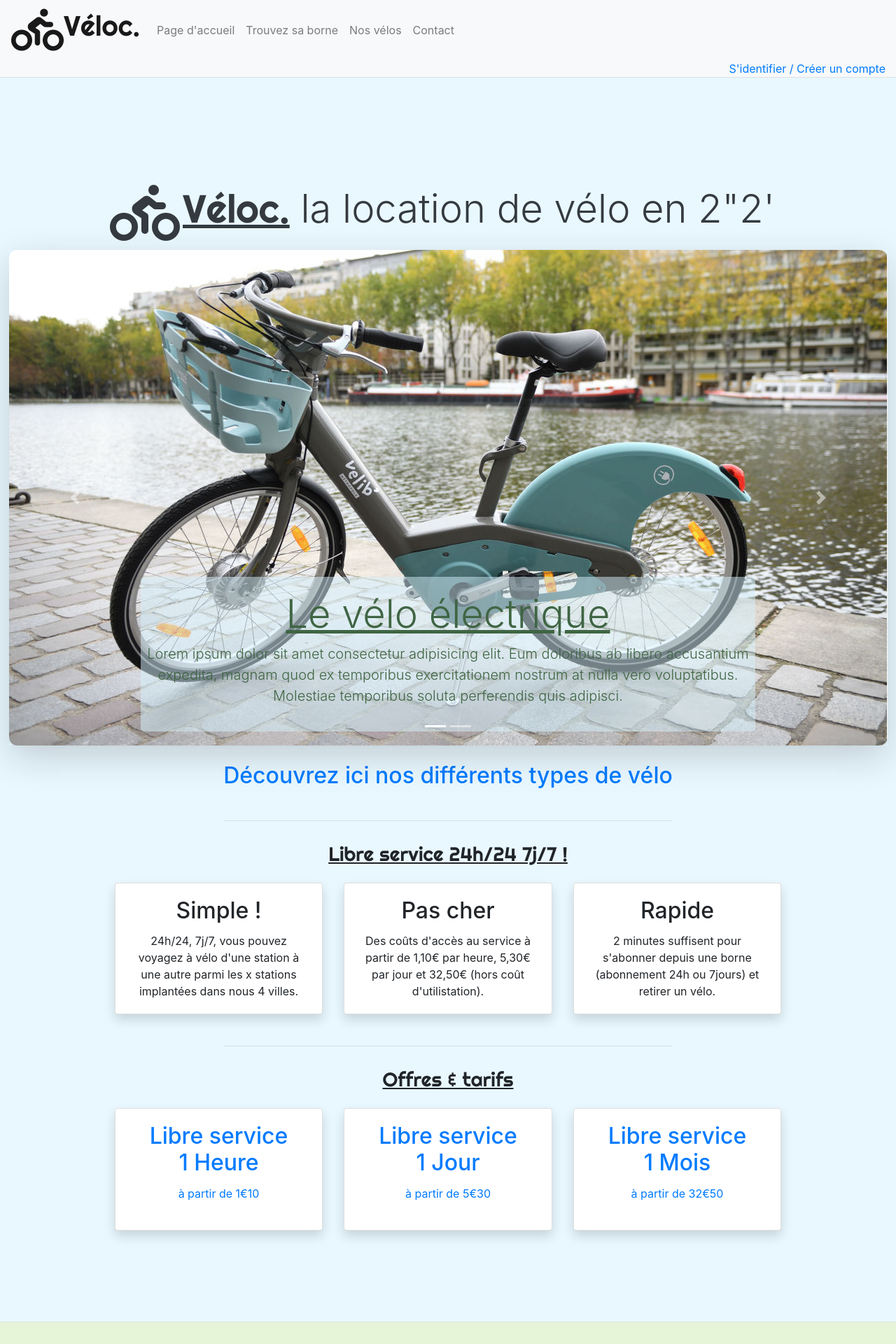
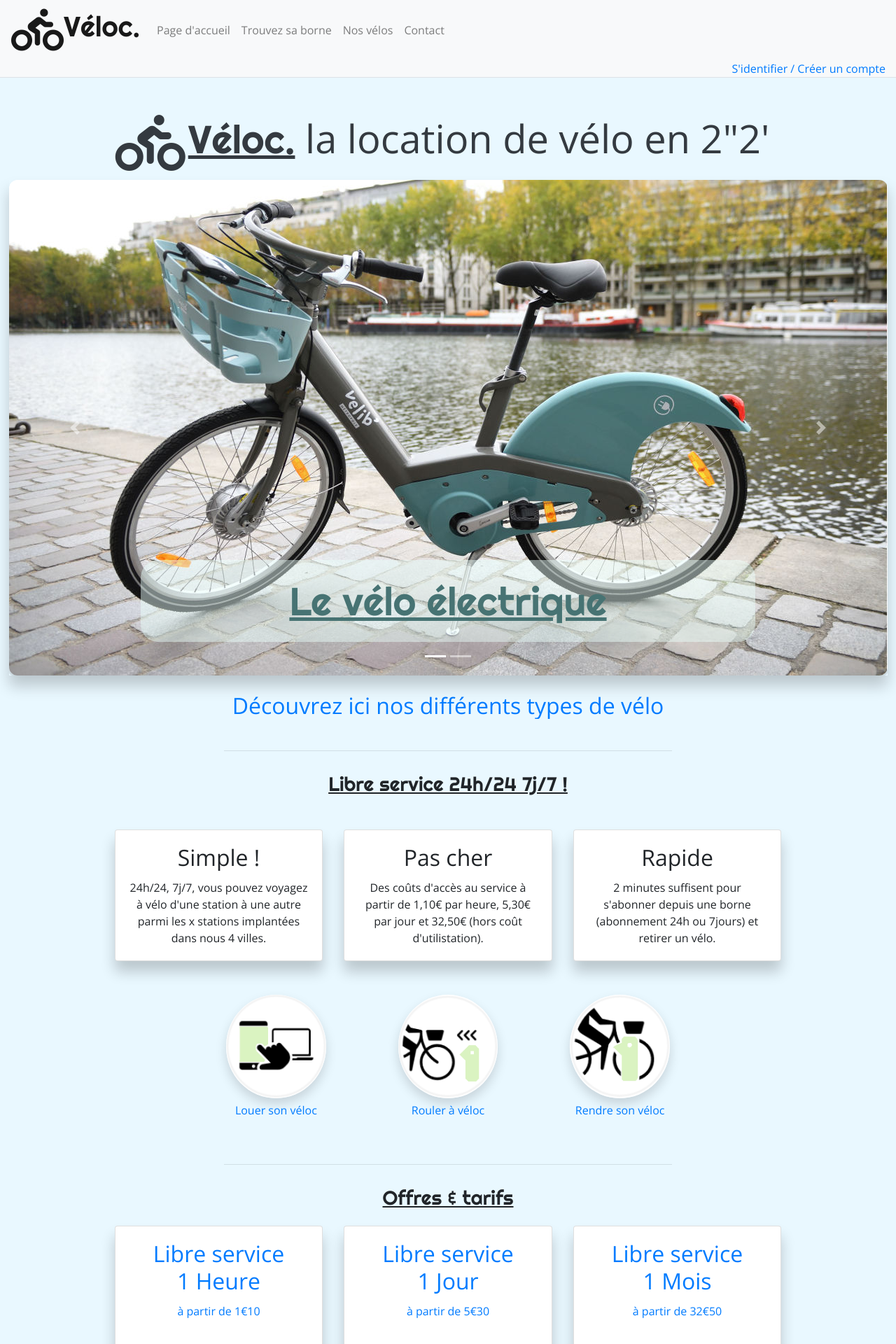
Before and after one commit to RassouanRIchardsons/Veloc, a PHP site: page /veloc-index.html in a window 1280 px wide. Shown: the top 1920 px of the page at 70% size. Run offline with PHP 8.4, Linux system fonts and the light colour scheme; some libraries are stand-ins or nearby versions.

Commit message:
mise à jour à 08:31
mise à jour à 08:31

```diff
--- a/CODE site/style.css
+++ b/CODE site/style.css
@@ -4,27 +4,20 @@
 section{
     overflow-x: hidden;
     overflow-y: hidden;
-
+    padding-top: 109px;
 }
 #home{
     background-color: #e9f8ff ;
-    position: relative;
-    top: 109px;
-    padding-top: 150px;
-    padding-bottom: 130px;
+    padding-top: 50px;
+    padding-bottom: 85px;
 }
 #ville{
     background-color: rgba(205, 235, 175, 0.5);
-    position: relative;
-    top: 109px;
     padding-top: 70px;
-    padding-bottom: 130px;
+    padding-bottom: 85px;
 }
 #caracteristiques{
     background-color: #e9f8ff ;
-    position: relative;
-    top: 109px;
-    height: 900px;
     padding-top: 70px;
     padding-bottom: 130px;
 }
@@ -35,7 +28,10 @@ footer{
 }
 /*POLICE*/
 .righteous{
-    font-family: 'Righteous', cursive;
+    font-family: 'Righteous', cursive!important;
+}
+.roboto{
+    font-family: 'Open Sans', sans-serif;
 }
 /* // POLICE */
 
@@ -51,10 +47,15 @@ footer{
 .carousel-inner img{
     border-radius: 12px;
 }
-.carousel-caption{
-    background-color: rgba(213, 241, 253, 0.5);
-    border-radius: 5px;
+.h5_carousel{
+    background-color: rgba(234, 255, 250, 0.46);
+    border-radius: 25px;
     color: #3f6543;
+    padding: 25px;
+    display: block;
+}
+.h5_carousel_bleu{
+    color: #477373!important;
 }
 /* // CAROUSEL /*
 /* CARD  */
@@ -66,6 +67,14 @@ footer{
 }
 .card_1{
     height: auto;
+}
+.ebauche{
+    transition: 0.4s;
+}
+.ebauche:hover{
+    height: 110%;
+    width: 110%;
+    color: black;
 }
 
 
@@ -81,7 +90,7 @@ footer{
     border-radius: 0px 15px 15px 0px; */
 }
 .title_offres{
-    background-color: rgba(205, 235, 175, 0.3);
+    background-color: rgba(205, 235, 175, 0.2);
     overflow: hidden;
 }
 /* // CARD */
@@ -101,13 +110,24 @@ footer{
 }
 /* // JUMMBOTRON GOOGLE MAP */
 
-/* IMAGES */
+/* IMAGES & SHADOW  */
 #velo_caracteristiques{
-    background-color: #00000017;
-    border-radius: 76px;
+    background-color: #fff;
+    border-radius: 31px;
     padding: 5px;
+    border: 3px solid #bebebe;
+    -webkit-box-shadow: 0 15px 20px rgba(0, 0, 0, 0.2);
+    -moz-box-shadow: 0 15px 20px rgba(0, 0, 0, 0.2);
+    box-shadow: 0 15px 20px rgba(0, 0, 0, 0.2);
+    width: 80%;
+    transition: 0.3s;
 }
-/* // IMAGES */
+.shadow_perso{
+    -webkit-box-shadow: 0 15px 20px rgba(0, 0, 0, 0.2);
+    -moz-box-shadow: 0 15px 20px rgba(0, 0, 0, 0.2);
+    box-shadow: 0 15px 20px rgba(0, 0, 0, 0.2);
+}
+/* // IMAGES & SHADOW  */
 
 
 
@@ -130,4 +150,10 @@ footer{
     font-size: 1.05em;
     font-weight: 900;
 }
+#velo_caracteristiques:hover{
+    width: 81%;
+}
+table:hover{
+
+}
 /* //HOVER */
--- a/CODE site/veloc-index.html
+++ b/CODE site/veloc-index.html
@@ -9,6 +9,7 @@
             <script src="https://kit.fontawesome.com/a9c9c86a63.js"></script>
     <!-- Lien Google font -->
             <link href="https://fonts.googleapis.com/css?family=Righteous&display=swap" rel="stylesheet">
+            <link href="https://fonts.googleapis.com/css?family=Open+Sans&display=swap" rel="stylesheet">
     <!-- Lien CSS -->
             <link rel="stylesheet" href="style.css"/>
             <title>Véloc, location de vélo en 2"2'</title>
@@ -19,7 +20,7 @@
             <div id="contenu_principal">
 
 <!-- HEADER -->
-                <header class="border-bottom bg-light fixed-top">
+                <header class="border-bottom bg-light fixed-top roboto">
                     <nav class="navbar navbar-expand-lg navbar-light bg-light">
                             <a class="navbar-brand d-flex" href="#">
                                 <i class="fas fa-biking fa-3x"></i>
@@ -52,7 +53,7 @@
                 </header>
 <!-- // HEADER -->
 <!-- SECTION -->
-                <section>
+                <section class="roboto">
 <!-- HOME -->
                     <div class="" id="home">
                         <h1>
@@ -63,24 +64,22 @@
                         </h1>
         <!-- CAROUSEL-->
                         <div class="bd-example d-flex justify-content-center">
-                            <div id="carouselExampleCaptions" class="carousel slide shadow-lg" data-ride="carousel">
+                            <div id="carouselExampleCaptions" class="carousel slide shadow_perso" data-ride="carousel">
                                 <ol class="carousel-indicators">
                                     <li data-target="#carouselExampleCaptions" data-slide-to="0" class="active"></li>
                                     <li data-target="#carouselExampleCaptions" data-slide-to="1"></li>
                                 </ol>
                                 <div class="carousel-inner">
                                     <div class="carousel-item active">
-                                        <img src="img/img-velib-bleu.jpeg" class="d-block mx-auto img-fluid shadow" alt="...">
+                                        <img src="img/img-velib-bleu.jpeg" class="d-block mx-auto img-fluid shadow_perso" alt="...">
                                         <div class="carousel-caption d-none d-sm-block">
-                                            <h5 class="ovf display-4"><u>Le vélo électrique</u></h5>
-                                            <p class="lead">Lorem ipsum dolor sit amet consectetur adipisicing elit. Eum doloribus ab libero accusantium expedita, magnam quod ex temporibus exercitationem nostrum at nulla vero voluptatibus. Molestiae temporibus soluta perferendis quis adipisci.</p>
+                                            <h5 class="ovf display-4"><u class="h5_carousel h5_carousel_bleu righteous">Le vélo électrique</u></h5>
                                         </div>
                                     </div>
                                     <div class="carousel-item">
-                                        <img src="img/img-velib-vert.jpg" class="d-block  mx-auto img-fluid shadow" alt="...">
+                                        <img src="img/img-velib-vert.jpg" class="d-block mx-auto img-fluid shadow_perso" alt="...">
                                         <div class="carousel-caption d-none d-sm-block">
-                                            <h5 class="ovf display-4"><u>Le vélo mécanique</u></h5>
-                                            <p class="lead">Lorem ipsum dolor sit amet consectetur adipisicing elit. Eum doloribus ab libero accusantium expedita, magnam quod ex temporibus exercitationem nostrum at nulla vero voluptatibus. Molestiae temporibus soluta perferendis quis adipisci.</p>
+                                            <h5 class="ovf display-4"><u class="h5_carousel righteous">Le vélo mécanique</u></h5>
                                         </div>
                                     </div>
                                 </div>
@@ -101,9 +100,9 @@
                         <h3 class="ovf text-center righteous my-4"><u>Libre service 24h/24 7j/7 !</u></h3>
 
         <!-- CARD 1 -->
-                        <div class="row justify-content-center mt-4">
+                        <div class="row justify-content-center mt-4 pt-4">
                             <div class="col-sm-8 col-md-3 col-10 rounded">
-                                <div class="card shadow card_gauche card_1">
+                                <div class="card shadow_perso card_gauche card_1 h-100">
                                     <div class="card-body text-center">
                                         <h5 class="ovf card-title">Simple !</h5>
                                         <p class="card-text">24h/24, 7j/7, vous pouvez voyagez à vélo d'une station à une autre parmi les x stations implantées dans nous 4 villes.</p>
@@ -111,7 +110,7 @@
                                 </div>
                             </div>
                             <div class="col-sm-8 col-md-3 col-10 rounded">
-                                <div class="card shadow card_1">
+                                <div class="card shadow_perso card_1 h-100">
                                     <div class="card-body text-center">
                                         <h5 class="ovf card-title">Pas cher</h5>
                                         <p class="card-text">Des coûts d'accès au service à partir de 1,10€ par heure, 5,30€ par jour et 32,50€ (hors coût d'utilistation).</p>
@@ -119,10 +118,38 @@
                                 </div>
                             </div>
                             <div class="col-sm-8 col-md-3 col-10 rounded">
-                                <div class="card shadow card_droite card_1">
+                                <div class="card shadow_perso card_droite card_1 h-100">
                                     <div class="card-body text-center">
                                         <h5 class="ovf card-title">Rapide</h5>
                                         <p class="card-text">2 minutes suffisent pour s'abonner depuis une borne (abonnement 24h ou 7jours) et retirer un vélo.</p>
+                                    </div>
+                                </div>
+                            </div>
+                            <div class="col-sm-6 mt-4">
+                                <div class="row d-flex justify-content-between pt-4">
+                                    <div class="col-3 d-flex justify-content-center text-center">
+                                        <div class="row justify-content-center">
+                                            <a href="#" class="ebauche">
+                                                <img src="img/ebauche1.png" alt="" class="h-75 img-fluid rounded-circle mb-2 shadow">
+                                                <h6>Louer son véloc</h6>
+                                            </a>
+                                        </div>
+                                    </div>
+                                    <div class="col-3 d-flex justify-content-center text-center">
+                                        <div class="row justify-content-center">
+                                            <a href="#" class="ebauche">
+                                                <img src="img/ebauche2.png" alt="" class="h-75 img-fluid rounded-circle mb-2 shadow">
+                                                <h6>Rouler à véloc</h6>
+                                            </a>
+                                        </div>
+                                    </div>
+                                    <div class="col-3 d-flex justify-content-center text-center">
+                                        <div class="row justify-content-center">
+                                            <a href="#" class="ebauche">
+                                                <img src="img/ebauche3.png" alt="" class="h-75 img-fluid rounded-circle mb-2 shadow">
+                                                <h6>Rendre son véloc</h6>
+                                            </a>
+                                        </div>
                                     </div>
                                 </div>
                             </div>
@@ -134,7 +161,7 @@
         <!-- CARD 2 -->
                         <div class="row justify-content-center">
                             <div class="col-sm-8 col-md-3 col-10 rounded">
-                                <div class="card shadow card_gauche">
+                                <div class="card shadow_perso card_gauche">
                                     <div class="card-body text-center">
                                         <a href="#">
                                             <h5 class="card-title title_offres">Libre service<br>1 Heure</h5>
@@ -144,7 +171,7 @@
                                 </div>
                             </div>
                             <div class="col-sm-8 col-md-3 col-10 rounded">
-                                <div class="card shadow">
+                                <div class="card shadow_perso">
                                     <div class="card-body text-center">
                                         <a href="#">
                                             <h5 class="card-title title_offres">Libre service<br>1 Jour</h5>
@@ -154,7 +181,7 @@
                                 </div>
                             </div>
                             <div class="col-sm-8 col-md-3 col-10 rounded">
-                                <div class="card shadow card_droite">
+                                <div class="card shadow_perso card_droite">
                                     <div class="card-body text-center">
                                         <a href="">
                                             <h5 class="card-title title_offres">Libre service<br>1 Mois</h5>
@@ -164,6 +191,11 @@
                                 </div>
                             </div>
                         </div>
+                        <h3 class="d-flex justify-content-center text-dark pt-4 mt-4">
+                            <a class="d-flex justify-content-center text-dark" href="#">
+                                <u class="ovf text-center righteous liens_je_reserve">Je réserve tout de suite</u>
+                            </a>
+                        </h3>
         <!-- //CARD 2 -->
                     </div>
 <!-- //HOME -->
@@ -176,36 +208,38 @@
                             </a>
                         </h2>
 
-                        <div class="google_map container jumbotron jumbotron-fluid border py-3 shadow">
+                        <div class="google_map container jumbotron jumbotron-fluid border py-3 shadow_perso">
                             <h2 class=" ovf text-center mb-4 righteous">Où trouver une borne ?</h2>
                             <div class="row d-flex justify-content-around mb-2">
                                 <div class="station col-sm-6 col-md-3 text-center">
                                     <h4><u><a class="text-dark liens_bornes" href="https://www.google.com/maps/dir//50.6280053,3.0506935/@50.6280126,2.9806815,12z" target="_blank">Borne rue Gambetta</a></u></h4>
-                                    <small>280 rue Léon Gambetta, 59800 Lille</small>
+                                    <small>280 rue Léon Gambetta</small>
                                 </div>
                                 <div class="station col-sm-6 col-md-3 text-center">
                                     <h4><u><a class="text-dark liens_bornes" href="https://www.google.com/maps/dir//50.6365045,3.0699617/@50.6360552,3.0655452,16z" target="_blank">Borne Lille Flandres</a></u></h4>
-                                    <small>Gare lille Flandres, 1 rue de Tournai, 59800 Lille</small>
+                                    <small>Gare lille Flandres, 1 rue de Tournai</small>
                                 </div>
                                 <div class="station col-sm-6 col-md-3 text-center">
                                     <h4><u><a class="text-dark liens_bornes" href="https://www.google.com/maps/dir//50.6266536,3.0689205/@50.626575,2.9984179,12z" target="_blank">Borne parc J.B. Lebas</a></u></h4>
-                                    <small>Boulevard Jean-Baptiste Lebas, 59800 Lille</small>
+                                    <small>Boulevard Jean-Baptiste Lebas</small>
                                 </div>
                                 <div class="station col-sm-6 col-md-3 text-center">
                                     <h4><u><a class="text-dark liens_bornes" href="https://www.google.com/maps/dir//50.6335986,3.0547622/@50.633589,3.0503606,16z" target="_blank">Borne rue Nationale</a></u></h4>
-                                    <small>129 rue Nationale, 59800 Lille</small>
+                                    <small>129 rue Nationale</small>
                                 </div>
                             </div>
+    <!-- GOOGLE MAP -->
                             <div class="mt-4 row d-flex justify-content-center">
                                 <iframe src="https://www.google.com/maps/d/embed?mid=1MAvgFoHg9MbNU1Rn23Us8sj2TfYPLmDx" width=90% height="480"></iframe>
                             </div>
+    <!-- // GOOGLE MAP -->
                             <br>
                             <p class="text-center">A l'heure actuelle à <span class="righteous"><u>Lille</u></span>, il reste <b class="nbVelo">143</b> vélos</p>
                         </div>
 
 
 
-                        <h3 class="d-flex justify-content-center text-dark ">
+                        <h3 class="d-flex justify-content-center text-dark pt-4 mt-4">
                             <a class="d-flex justify-content-center text-dark" href="#">
                                 <u class="ovf text-center righteous liens_je_reserve">Je réserve tout de suite</u>
                             </a>
@@ -228,41 +262,55 @@
                         <div class="mt-4 container-fluid">
                             <div class="row d-flex justify-content-center align-items-center py-4">
                                 <div class="col-sm-12 d-flex justify-content-center">
-                                    <img id="velo_caracteristiques" class="d-none d-sm-block img-fluid w-75 h-100" src="img/caracteristiquesVelos.png" alt="image vélo">
-                                </div>
-                                <div class="col-sm-6">
-                                    <div class="row d-flex justify-content-start">
-                                        <div class="col-3 d-flex justify-content-center text-center">
-                                            <div class="row justify-content-center">
-                                                <a href="#" class="ebauche">
-                                                    <img src="img/ebauche1.png" alt="" class="h-100 img-fluid rounded-circle">
-                                                    <h6>Louer son véloc</h6>
-                                                </a>
-                                            </div>
-                                        </div>
-                                        <div class="col-3 d-flex justify-content-center text-center">
-                                            <div class="row justify-content-center">
-                                                <a href="#" class="ebauche">
-                                                    <img src="img/ebauche2.png" alt="" class="h-100 img-fluid rounded-circle">
-                                                    <h6>Rouler à véloc</h6>
-                                                </a>
-                                            </div>
-                                        </div>
-                                        <div class="col-3 d-flex justify-content-center text-center">
-                                            <div class="row justify-content-center">
-                                                <a href="#" class="ebauche">
-                                                    <img src="img/ebauche3.png" alt="" class="h-100 img-fluid rounded-circle">
-                                                    <h6>Rendre son véloc</h6>
-                                                </a>
-                                            </div>
-                                        </div>
+                                    <img id="velo_caracteristiques" class="d-none d-sm-block img-fluid " src="img/caracteristiquesVelos.png" alt="image vélo">
                                 </div>
 
                             </div>
-                            </div>
-                            <hr class="hr_perso">
-                            <div class="row">
+    <!-- TABLEAU CARACTERISTIQUES -->
+                            <div class="row d-flex justify-content-center pt-4">
+                                <table class="col-9 table table-striped border shadow_perso">
+                                    <thead>
+                                        <tr>
+                                            <th scope="col"><u>Type de Véloc</u></th>
+                                            <th class="text-center" scope="col"><u>Mécanique</u></th>
+                                            <th class="text-center" scope="col"><u>Électrique</u></th>
 
+                                        </tr>
+                                    </thead>
+                                    <tbody>
+                                        <tr>
+                                            <th scope="row"><u>Matériaux</u></th>
+                                            <td class="text-center">Aluminium</td>
+                                            <td class="text-center">Aluminium</td>
+                                        </tr>
+                                        <tr>
+                                            <th scope="row"><u>Nombre de vitesse</u></th>
+                                            <td class="text-center">Manette Shimuno 7 vitesses</td>
+                                            <td class="text-center">Manette Shimuno 8 vitesses</td>
+                                        </tr>
+                                        <tr>
+                                            <th scope="row"><u>Poids</u></th>
+                                            <td class="text-center">11kg</td>
+                                            <td class="text-center">25kg</td>
+                                        </tr>
+                                        <tr>
+                                            <th scope="row"><u>Taille</u></th>
+                                            <td class="text-center">28 pouces</td>
+                                            <td class="text-center">28 pouces</td>
+                                        </tr>
+                                        <tr>
+                                            <th scope="row"><u>Batterie</u></th>
+                                            <td class="text-center">X</td>
+                                            <td class="text-center">Lithium-ION 36V8AHFST</td>
+                                        </tr>
+                                        <tr>
+                                            <th scope="row"><u>Autonomie</u></th>
+                                            <td class="text-center">X</td>
+                                            <td class="text-center">40km selon l'utilisation</td>
+                                        </tr>
+                                    </tbody>
+                                </table>
+    <!-- // TABLEAU CARACTERISTIQUES -->
                             </div>
                         </div>
                     </div>
```
Lines whose indentation alone changed are shown as unchanged.
